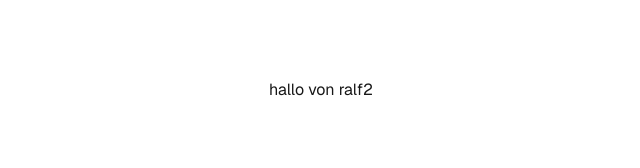
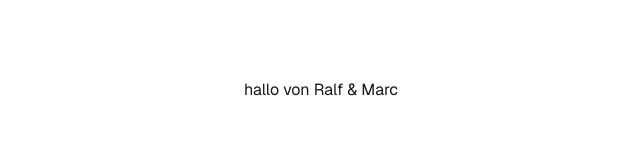
Before and after one commit to RalfHof/nextjs-boilerplate, a Next.js app: page / in a window 1280 px wide. Shown: the top 168 px of the page, without its empty margins (319-959 px from the left). Built offline with nearby package versions, Linux system fonts and the light colour scheme.

Commit message:
Initial commit

```diff
--- a/app/page.tsx
+++ b/app/page.tsx
@@ -4,7 +4,7 @@ export default function Home() {
   return (
     <div className="grid grid-rows-[20px_1fr_20px] items-center justify-items-center min-h-screen p-8 pb-20 gap-16 sm:p-20 font-[family-name:var(--font-geist-sans)]">
 
-        <h1>hallo von ralf2</h1>
+        <h1>hallo von Ralf & Marc</h1>
     </div>
   );
 }
```
